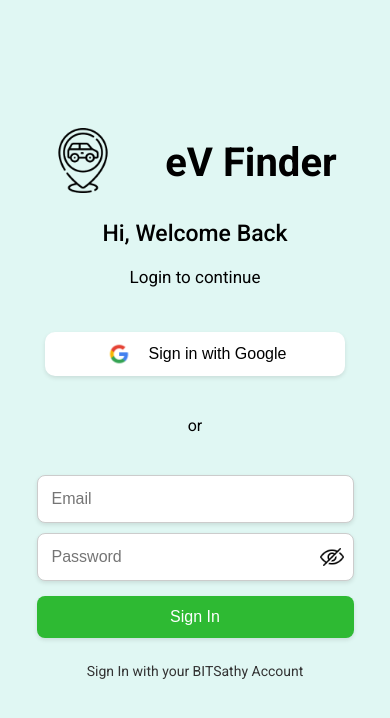
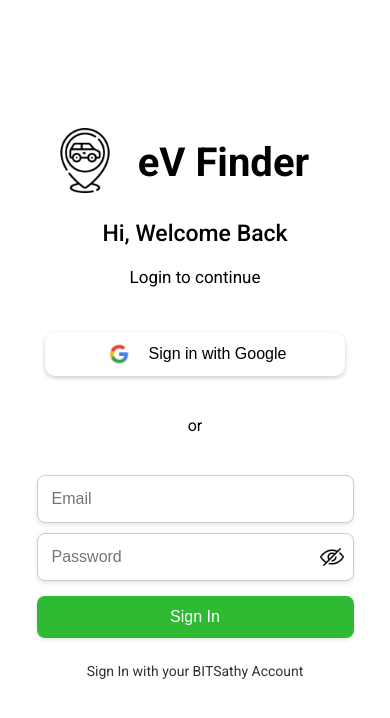
Before and after one commit to Saran-Raj0/Ev-booking, a plain HTML site: page index.html in a window 390 px wide. Drawn offline with Linux system fonts and the light colour scheme.

Commit message:
Update styles.css

```diff
--- a/styles.css
+++ b/styles.css
@@ -34,7 +34,7 @@
   display: flex;
   justify-content: center;
   align-items: center;
-  background-color: #e0f7f3;
+  background-color: #C8FEEC;
   padding: 20px;
 }
 
@@ -58,7 +58,7 @@
 .logo {
   width: 65px;
   height: 65px;
-  margin-right: 40px;
+  margin-left: -25px;
   margin-top: -170px;
 }
 
@@ -66,7 +66,7 @@
   font-size: 40px;
   font-weight: bold;
   margin: 25px 0;
-  margin-left: 10px;
+  margin-left: 20px;
   width: 100%;
   margin-top: -140px;
 }
@@ -100,12 +100,16 @@
   font-size: 16px;
   width: 100%;
   box-shadow: 0 2px 4px rgba(0, 0, 0, 0.1);
-  transition: background-color 0.3s;
+  transition: background-color 0.2s, box-shadow 0.1s;
   margin-bottom: 40px;
 }
 
 .google-button:active {
   background-color: #f8f8f8ce;
+}
+
+.google-button:hover {
+  box-shadow: 0 2px 4px rgba(0, 0, 0, 0.3);
 }
 
 .google-logo {
@@ -142,6 +146,7 @@
 
 .first-input-field:hover, .input-field:hover {
   background-color: #f8f8f8;
+  box-shadow: 0 2px 4px rgba(0, 0, 0, 0.2);
 }
 
 .password-container {
@@ -181,6 +186,7 @@
 
 .sign-in-button:hover {
   background-color: #41a14c;
+  box-shadow: 0 2px 4px rgba(0, 0, 0, 0.2);
 }
 
 .sign-in-button:active {
@@ -215,7 +221,16 @@
     width: 100%;
     justify-content: center;
     height: 100vh;
+    background-color: #ffffff;
   }
+
+  .google-button {
+    box-shadow: 0 2px 4px rgba(0, 0, 0, 0.2);
+  }
+  .google-button:active{
+    background-color: #f7f7f7;
+  }
+
 
   .login-content {
     padding: 10px;
```
